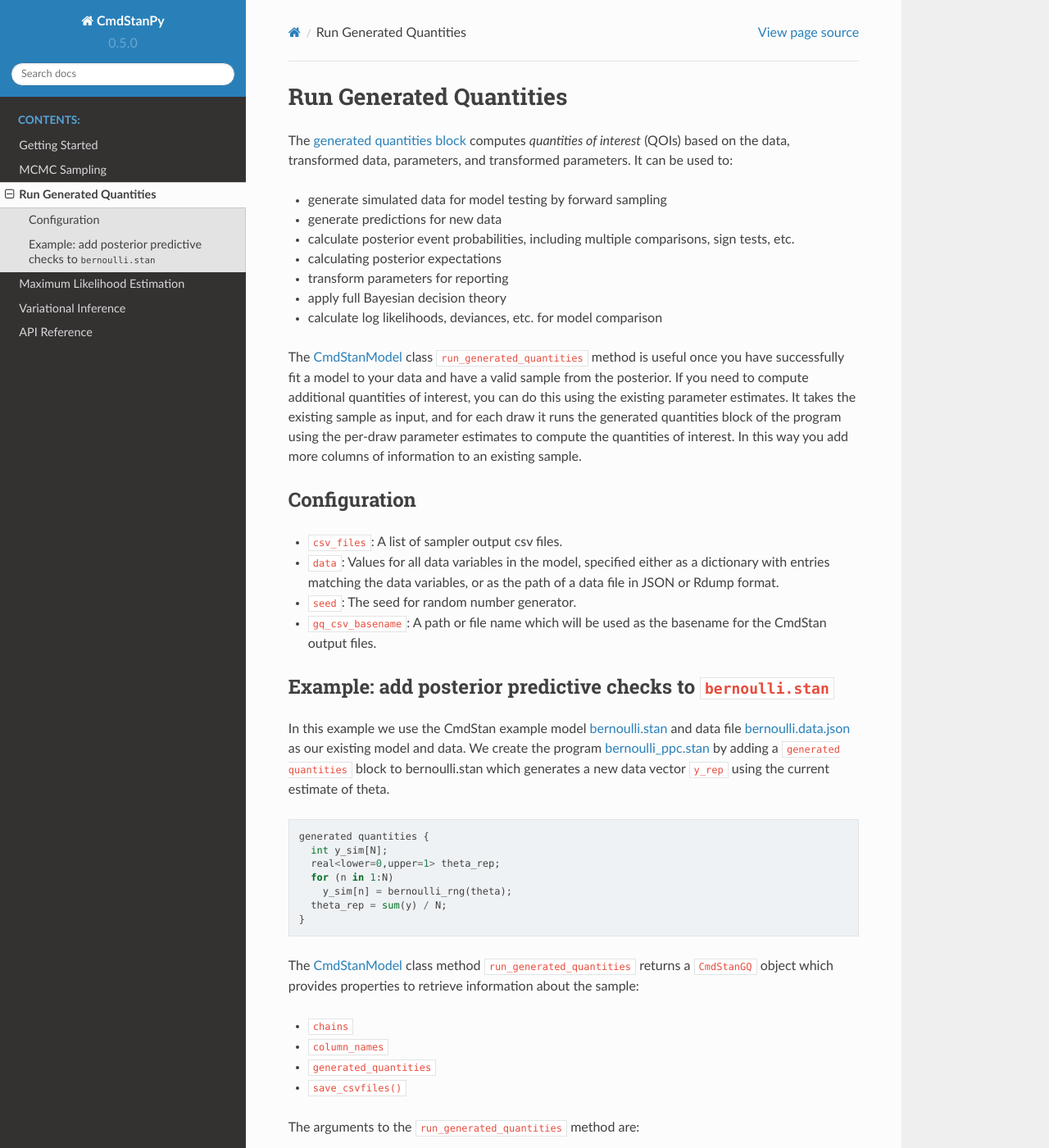
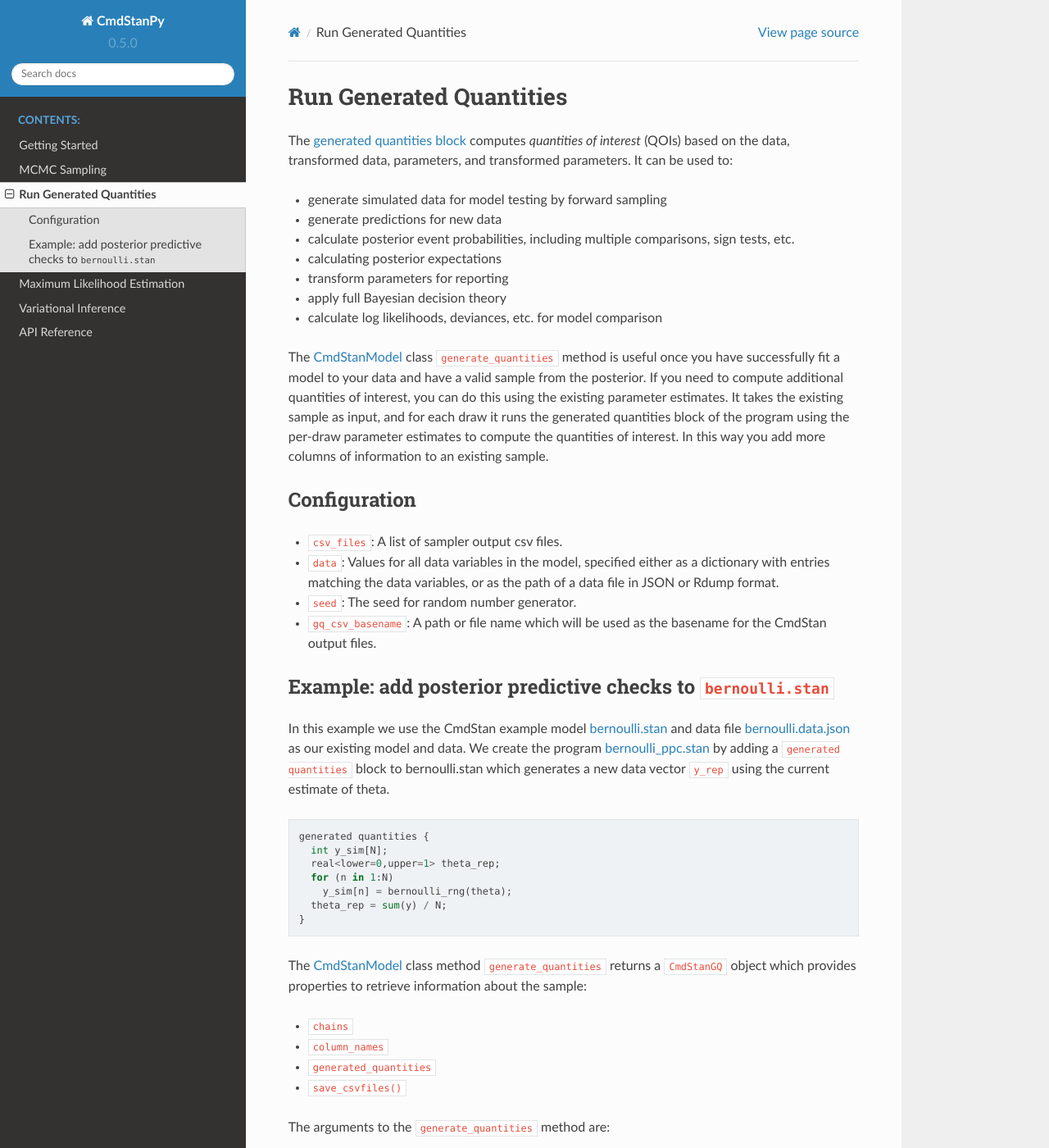
Before and after one commit to stan-dev/cmdstanpy, a Sphinx documentation site: the page built from docs/generate_quantities.rst, in a window 1280 px wide and 1400 px high. Shown: the whole window at 82% size. Built offline with Sphinx 7.4.7 and the Read the Docs theme 2.0.0, drawn with Linux system fonts in a browser that asks for light colours; formulas are drawn with MathJax 3; some of the changed text lies outside the part shown.

Commit message:
rename method

```diff
--- a/docs/generate_quantities.rst
+++ b/docs/generate_quantities.rst
@@ -15,7 +15,7 @@
 -  apply full Bayesian decision theory
 -  calculate log likelihoods, deviances, etc. for model comparison
 
-The :ref:`class_cmdstanmodel` class ``run_generated_quantities`` method is useful once you
+The :ref:`class_cmdstanmodel` class ``generate_quantities`` method is useful once you
 have successfully fit a model to your data and have a valid
 sample from the posterior.
 If you need to compute additional quantities of interest,
@@ -61,7 +61,7 @@
     }
 
 
-The :ref:`class_cmdstanmodel` class method  ``run_generated_quantities`` returns a ``CmdStanGQ`` object
+The :ref:`class_cmdstanmodel` class method  ``generate_quantities`` returns a ``CmdStanGQ`` object
 which provides properties to retrieve information about the sample:
 
 
@@ -72,7 +72,7 @@
 - ``save_csvfiles()``
 
 
-The arguments to the ``run_generated_quantities`` method are:
+The arguments to the ``generate_quantities`` method are:
 
 - the data used to fit the model (``bern_data``)
 - the list of the resulting stan csv files (``bern_fit.csv_files``)
@@ -103,7 +103,7 @@
     bernoulli_ppc_model = CmdStanModel(stan_file='bernoulli_ppc.stan')
     bernoulli_ppc_model.compile()
 
-    new_quantities = bernoulli_ppc_model.run_generated_quantities(data=bern_data, csv_files=bern_fit.csv_files)
+    new_quantities = bernoulli_ppc_model.generate_quantities(data=bern_data, csv_files=bern_fit.csv_files)
 
 
 
```
Also changed, not shown: docs/notebooks/Run Generated Quantities.ipynb, 3 other files.
